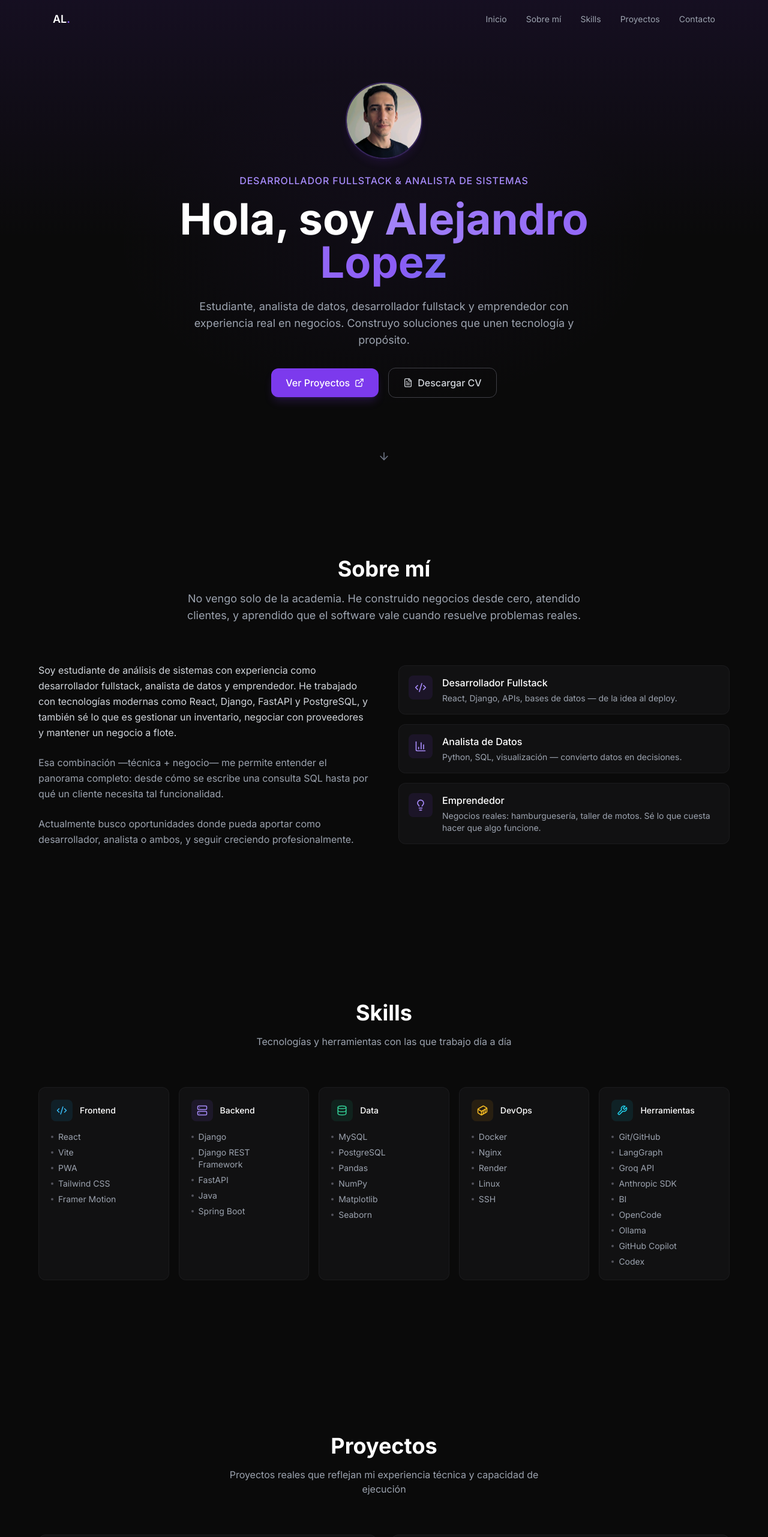
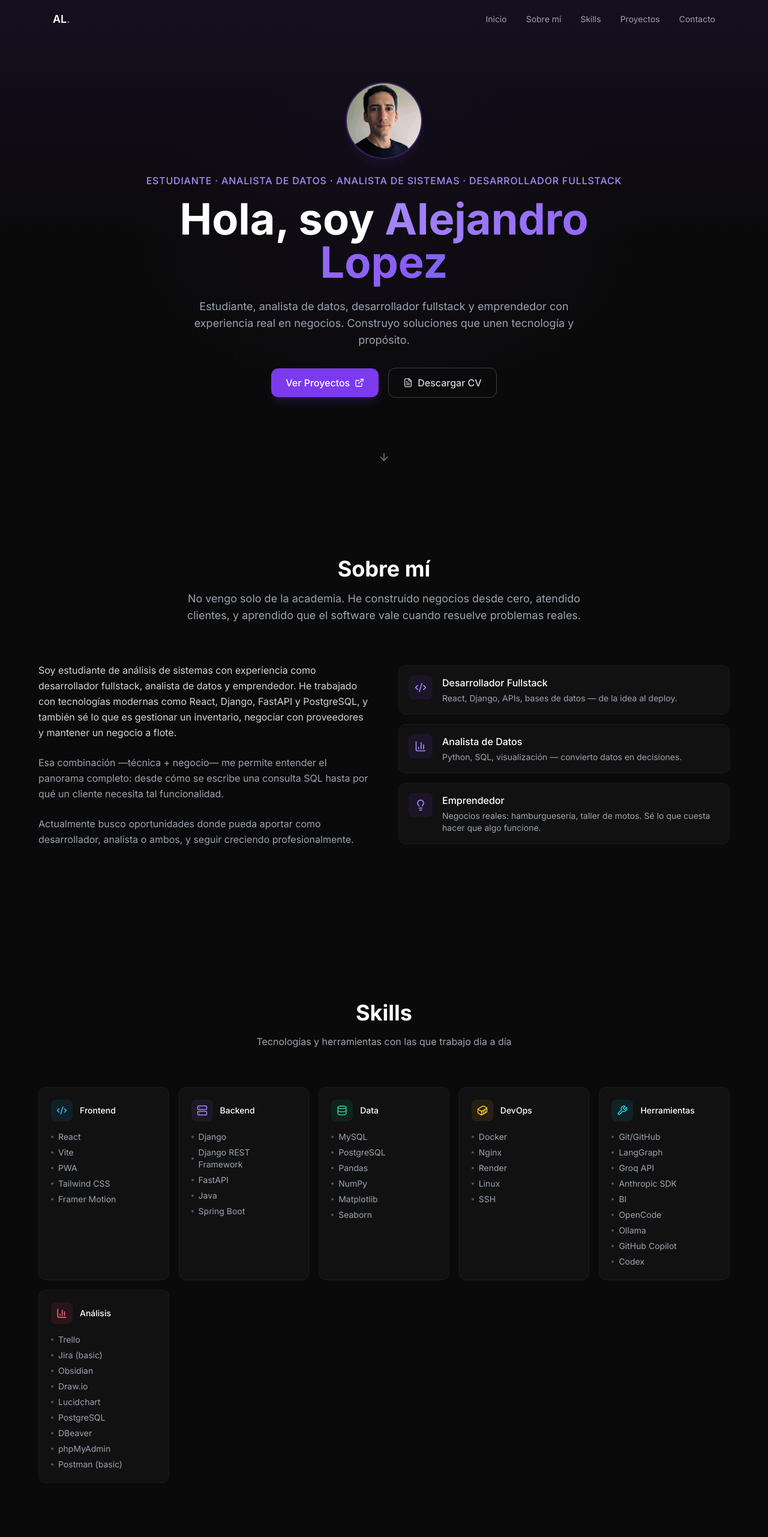
Before and after one commit to Alejandro-lopez1/Portfolio_web, a React (Vite) app in the folder portfolio/: page / in a window 1280 px wide. Shown: the top 2562 px of the page at 60% size. Built offline with nearby package versions, Linux system fonts and the light colour scheme.

Commit message:
feat: se agregó la sección de análisis funcional en skills

```diff
--- a/portfolio/src/components/Hero.jsx
+++ b/portfolio/src/components/Hero.jsx
@@ -29,7 +29,7 @@ export default function Hero() {
           transition={{ duration: 0.6 }}
         >
           <p className="text-violet-400 font-medium text-sm sm:text-base mb-4 tracking-wider uppercase">
-            Desarrollador Fullstack & Analista de Sistemas
+            Estudiante · Analista de Datos · Analista de Sistemas · Desarrollador Fullstack
           </p>
         </motion.div>
 
--- a/portfolio/src/components/Skills.jsx
+++ b/portfolio/src/components/Skills.jsx
@@ -5,6 +5,7 @@ import {
   Database,
   Container,
   Wrench,
+  BarChart3,
 } from 'lucide-react'
 
 const categories = [
@@ -47,6 +48,14 @@ const categories = [
     color: 'text-cyan-400',
     bg: 'bg-cyan-500/10',
     items: ['Git/GitHub', 'LangGraph', 'Groq API', 'Anthropic SDK', 'BI', 'OpenCode', 'Ollama', 'GitHub Copilot', 'Codex'],
+  },
+  {
+    id: 'analysis',
+    icon: BarChart3,
+    label: 'Análisis',
+    color: 'text-rose-400',
+    bg: 'bg-rose-500/10',
+    items: ['Trello', 'Jira (basic)', 'Obsidian', 'Draw.io', 'Lucidchart', 'PostgreSQL', 'DBeaver', 'phpMyAdmin', 'Postman (basic)'],
   },
 ]
 
```
